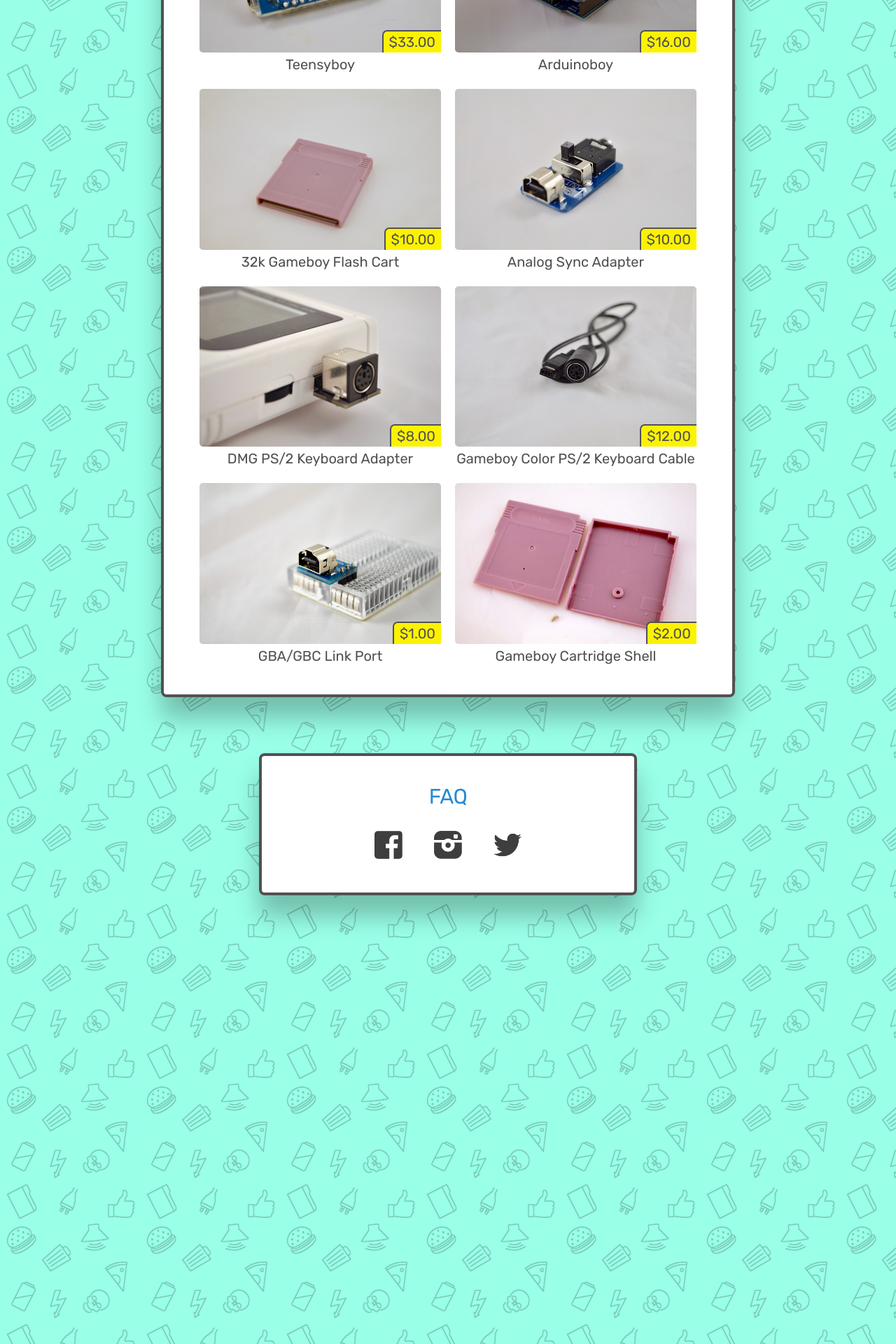
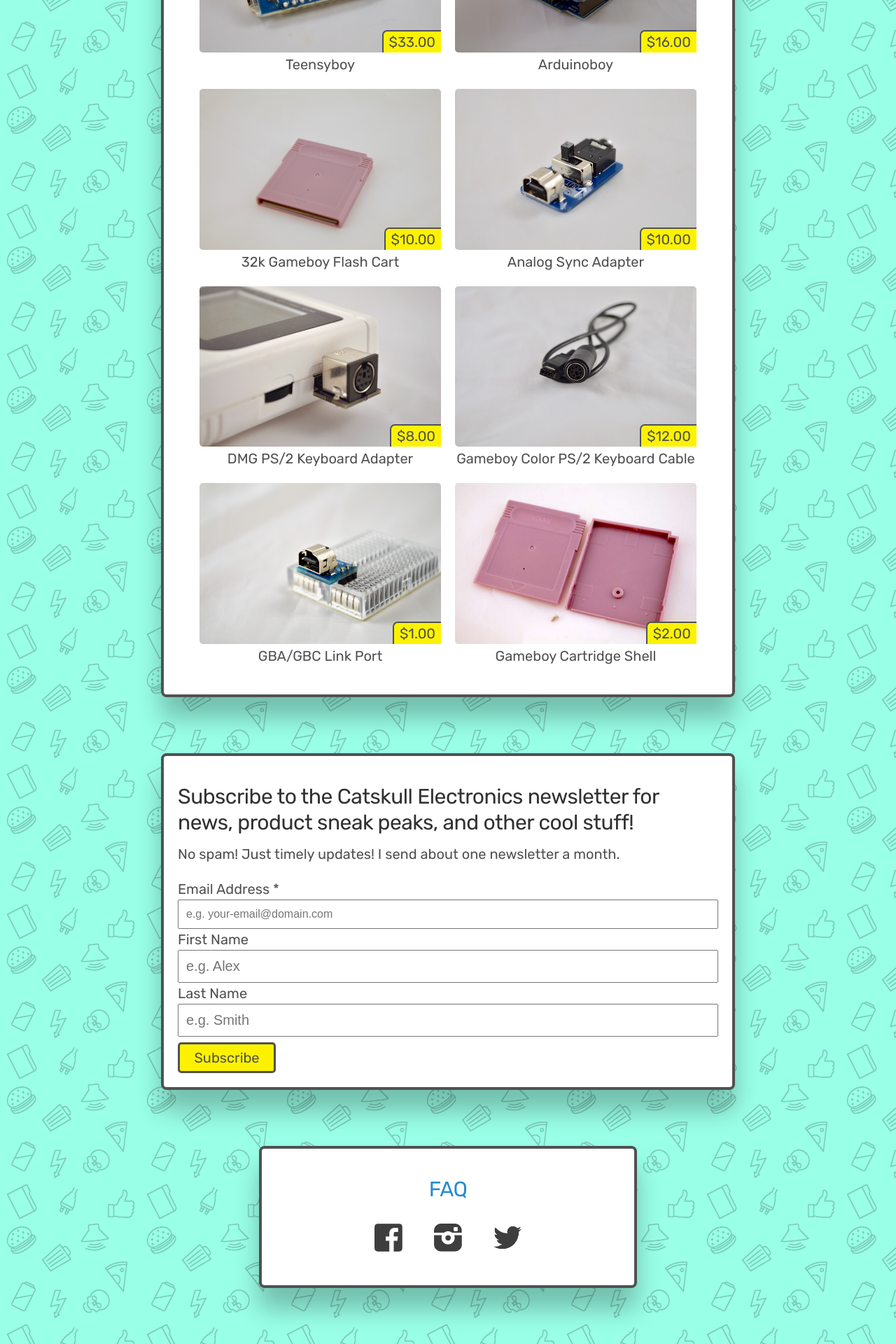
Before and after one commit to catskull/catskullelectronics.com, a Jekyll site: the page built from index.md, in a window 1280 px wide. Shown: the part 2110-4030 px from the top of the page at 70% size. Built offline with Jekyll 4.4.1, drawn with Linux system fonts in a browser that asks for light colours; comment, search, counter and statistics services are not loaded.

Commit message:
Add newsletter signup form

```diff
--- a/_layouts/default.html
+++ b/_layouts/default.html
@@ -39,6 +39,49 @@
 
       <div class="container content post main">
         {{ content }}
+      </div>
+
+      <div class="container content post">
+        <!-- Begin Mailchimp Signup Form -->
+        <div id="mc_embed_signup">
+          <form
+            action="https://catskullelectronics.us20.list-manage.com/subscribe/post?u=27d714734d979c816ca60bf54&amp;id=76d770466f"
+            method="post" id="mc-embedded-subscribe-form" name="mc-embedded-subscribe-form" class="validate" target="_blank"
+            novalidate>
+            <div id="mc_embed_signup_scroll">
+              <h2>Subscribe to the Catskull Electronics newsletter for news, product sneak peaks, and other cool stuff!</h2>
+              <p>No spam! Just timely updates! I send about one newsletter a month.</p>
+              <div class="mc-field-group">
+                <label for="mce-EMAIL">Email Address <span class="asterisk">*</span>
+                </label>
+                <input type="email" value="" placeholder="e.g. your-email@domain.com" name="EMAIL" class="required email" id="mce-EMAIL">
+              </div>
+              <div class="mc-field-group">
+                <label for="mce-FNAME">First Name </label>
+                <input type="text" value="" placeholder="e.g. Alex" name="FNAME" class="" id="mce-FNAME">
+              </div>
+              <div class="mc-field-group">
+                <label for="mce-LNAME">Last Name </label>
+                <input type="text" value="" placeholder="e.g. Smith" name="LNAME" class="" id="mce-LNAME">
+              </div>
+              <div id="mce-responses" class="clear">
+                <div class="response" id="mce-error-response" style="display:none"></div>
+                <div class="response" id="mce-success-response" style="display:none"></div>
+              </div>
+              <!-- real people should not fill this in and expect good things - do not remove this or risk form bot signups-->
+              <div style="position: absolute; left: -5000px;" aria-hidden="true"><input type="text"
+                  name="b_27d714734d979c816ca60bf54_76d770466f" tabindex="-1" value=""></div>
+              <div class="clear" style="margin-top: 8px;">
+                <div class="addToCart noselect" onclick="document.getElementById('mc-embedded-subscribe').click()">
+                  Subscribe
+                </div>
+                <input type="submit" value="Subscribe" name="subscribe" id="mc-embedded-subscribe" class="button" style="display: none;">
+              </div>
+            </div>
+          </form>
+        </div>
+
+        <!--End mc_embed_signup-->
       </div>
 
       <div class="container content post footer">
--- a/public/css/styles.css
+++ b/public/css/styles.css
@@ -140,7 +140,7 @@
   background: none;
 }
 
-input[type=text] {
+input[type=text], input[type=email] {
   width: 100%;
   box-sizing: border-box;
   padding: 0.5rem 0.5rem;
```
